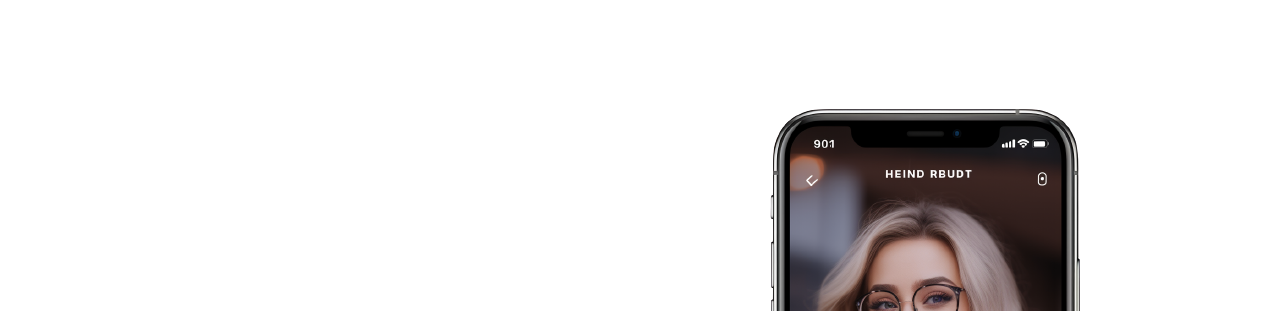
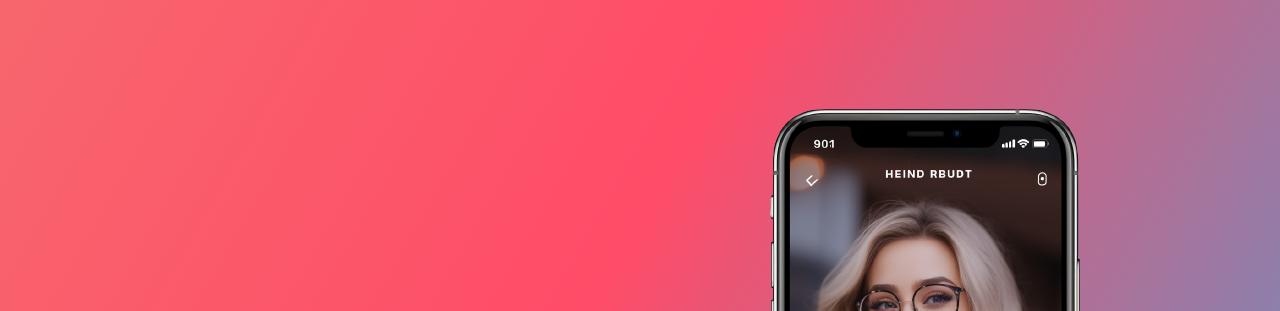
Before and after one commit to margesy/game-mate-boostrap, a plain HTML site: page index.html in a window 1280 px wide. Shown: the top 311 px of the page. Drawn offline with nearby package versions, Linux system fonts and the light colour scheme.

Commit message:
Update index.html
Corrige the sintaxis of the css source

```diff
--- a/index.html
+++ b/index.html
@@ -7,7 +7,7 @@
   <title>TinDog</title>
   <link href="https://cdn.jsdelivr.net/npm/bootstrap@5.3.0-alpha3/dist/css/bootstrap.min.css" rel="stylesheet"
     integrity="sha384-KK94CHFLLe+nY2dmCWGMq91rCGa5gtU4mk92HdvYe+M/SXH301p5ILy+dN9+nJOZ" crossorigin="anonymous">
-  <link rel="stylesheet" href="./css/solution.css">
+  <link rel="stylesheet" href="style.css">
 </head>
 
 <body>
```
